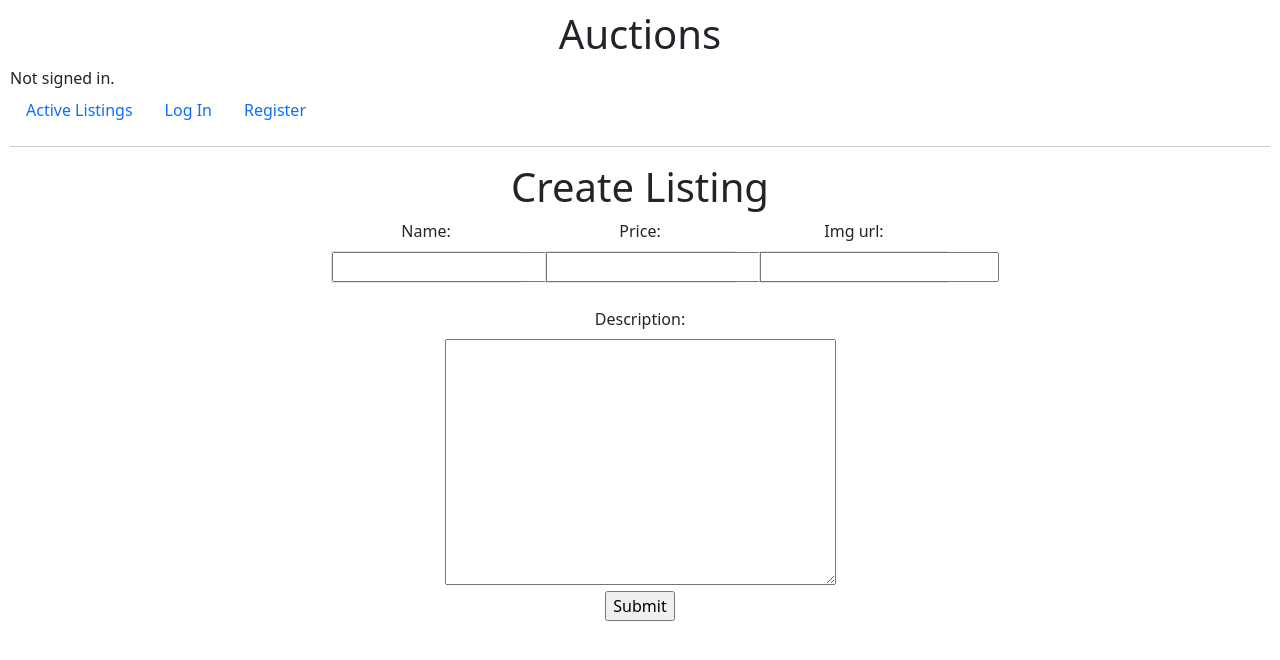
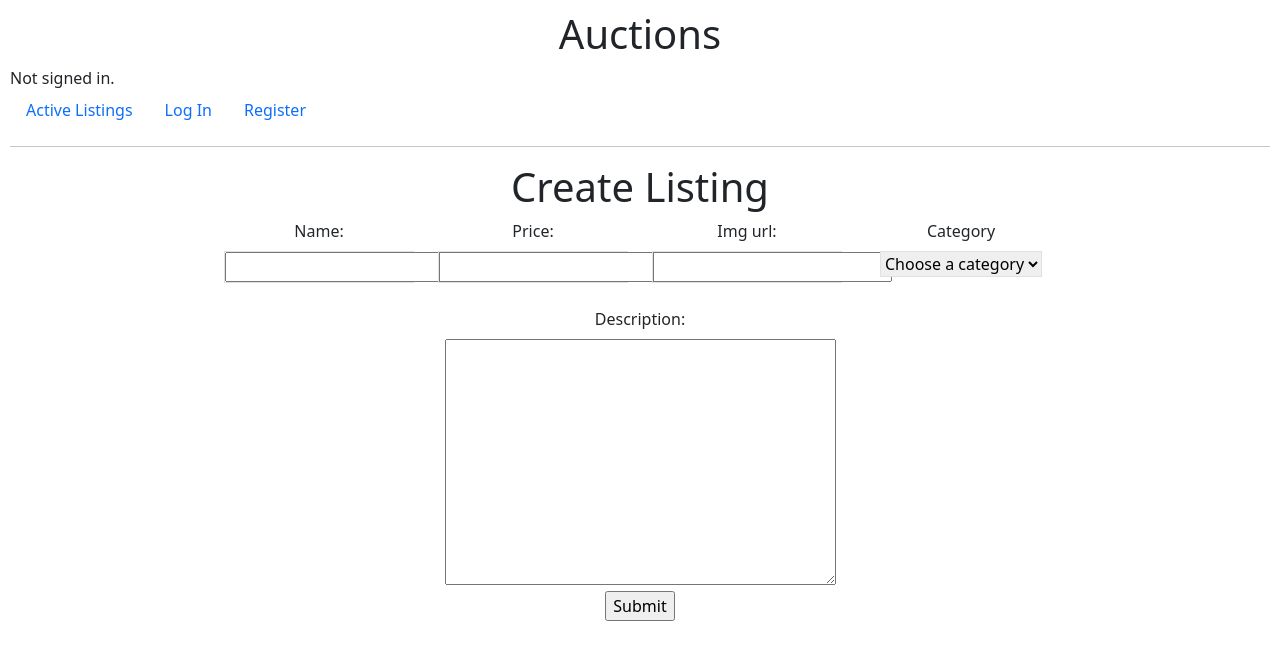
Before and after one commit to minprog-platforms/project-commerce-django-Merto143, a Django app: page /create in a window 1280 px wide. Shown: the top 660 px of the page. Run offline with Django 3.2, Linux system fonts and the light colour scheme; data that the repository does not hold is empty.

Commit message:
Categorie functie toegevoegd. Nu kan je bij het aanmaken van een listing je item een categorie geven. Daarnaast kun je op de listingpagina een categorie selecteren

```diff
--- a/auctions/admin.py
+++ b/auctions/admin.py
@@ -1,8 +1,9 @@
 from django.contrib import admin
-from .models import User, Auction_item, Bid, Comment
+from .models import User, Auction_item, Bid, Comment, Category
 
 # Register your models here.
 admin.site.register(User)
 admin.site.register(Auction_item)
 admin.site.register(Bid)
 admin.site.register(Comment)
+admin.site.register(Category)
--- a/auctions/models.py
+++ b/auctions/models.py
@@ -1,6 +1,12 @@
 from django.contrib.auth.models import AbstractUser
 from django.db import models
 
+
+CATEGORIES = [
+    ('Fashion', 'Fashion'),
+    ('Furniture', 'Furniture'),
+    ('Other', 'Other')
+]
 
 class User(AbstractUser):
 
@@ -26,10 +32,17 @@ class Auction_item(models.Model):
 class Bid(models.Model):
     bidder = models.ForeignKey(User, on_delete=models.CASCADE, blank=True, null=True, related_name="Bidder")
     item = models.ManyToManyField(Auction_item, related_name="Bid_item")
-    bid_price = models.DecimalField(max_digits=12, decimal_places=2)
+    bid_price = models.DecimalField(max_digits=12, null=True, decimal_places=2)
 
 
 class Comment(models.Model):
     comment_input = models.TextField(max_length=250)
     commenter = models.ForeignKey(User, on_delete=models.CASCADE, blank=True, null=True, related_name="Commenter")
     item = models.ManyToManyField(Auction_item, related_name="Comment")
+
+class Category(models.Model):
+    category = models.CharField(max_length = 50, choices = CATEGORIES)
+    category_item = models.ManyToManyField(Auction_item, related_name="Cat_item")
+
+    def __str__(self):
+        return f"{self.category}"
--- a/auctions/static/auctions/styles.css
+++ b/auctions/static/auctions/styles.css
@@ -22,7 +22,7 @@ body {
   display: inline-block;
   border-style: solid;
   border-width: 2px;
-  height: 500px;
+  height: 490px;
   width: 250px;
   text-align: center;
   overflow: hidden;
@@ -54,3 +54,13 @@ body {
   font-size: 15px;
   text-align: center;
 }
+
+.HeaderLine_Header {
+  display: inline-block;
+}
+
+.HeaderLine_Cat {
+  display: inline;
+  text-align: right;
+  padding-left: 50px;
+}
--- a/auctions/templates/auctions/create_listing.html
+++ b/auctions/templates/auctions/create_listing.html
@@ -34,6 +34,16 @@
         </div>
       </div>
 
+      <div class="col-2">
+        <label class="form-label"> Category </label>
+        <br>
+        <select class ="border" name="Category">
+          <option value="0" > Choose a category </option>
+          {% for category in categories %}
+          <option value="{{category.id}}">{{category}}</option>
+          {% endfor %}
+        </select>
+      </div>
     </div>
     <br>
     <div class="row justify-content-center">
--- a/auctions/templates/auctions/listing.html
+++ b/auctions/templates/auctions/listing.html
@@ -67,7 +67,9 @@
         <br>
 
         {% csrf_token %}
-        {{ bid_form }}
+        <label class="form-label"> Place your comment: </label>
+        <br>
+        {{ bid_form.bid_price }}
         <input type="submit" name="Submit" value="Submit">
         </form>
         {% if messages %}
--- a/auctions/views.py
+++ b/auctions/views.py
@@ -7,7 +7,7 @@ from django import forms
 from django.contrib.auth.decorators import login_required
 from django.contrib import messages
 
-from .models import User, Auction_item, Bid, Comment
+from .models import User, Auction_item, Bid, Comment, Category
 
 
 class ListingForm(forms.ModelForm):
@@ -31,9 +31,16 @@ class CommentForm(forms.ModelForm):
 
 def index(request):
     update_higest_bids()
+    categories = Category.objects.all()
+    list_items = Auction_item.objects.all()
+
+    if request.method == "POST":
+        Cat = request.POST["Category"]
+        if Cat != "0":
+            list_items = Auction_item.objects.filter(Cat_item = Cat)
 
     return render(request, "auctions/index.html", {
-        "items": Auction_item.objects.all()})
+        "items": list_items, "categories": categories})
 
 def listing(request, item_id):
     item = Auction_item.objects.get(pk = item_id)
@@ -105,6 +112,7 @@ def listing(request, item_id):
 
 def create_listing(request):
     form = ListingForm()
+    Categories = Category.objects.all()
 
     if request.method == "POST":
         form = ListingForm(request.POST)
@@ -115,6 +123,7 @@ def create_listing(request):
             Img_url = request.POST["Img_url"]
             description = request.POST["description"]
             owner = request.user
+            category = request.POST["Category"]
             new_listing = Auction_item(
                 item=item_name,
                 price=price,
@@ -123,13 +132,14 @@ def create_listing(request):
                 owner=owner
             )
             new_listing.save()
-
+            if category != "0":
+                new_listing.Cat_item.add(category)
             return HttpResponseRedirect(reverse("listing", kwargs={'item_id': new_listing.id}))
 
         else:
             return HttpResponse("Niet gelukt")
 
-    return render(request, "auctions/create_listing.html", {'form':form})
+    return render(request, "auctions/create_listing.html", {'form':form, 'categories': Categories})
 
 @login_required
 def my_watchlist(request):
```
Also changed, not shown: auctions/templates/auctions/index.html (+34 -0 lines), auctions/migrations/0016_alter_bid_bid_price.py (added), auctions/migrations/0017_alter_bid_bid_price.py (added), auctions/migrations/0018_category.py (added), auctions/migrations/0019_category_items.py (added), auctions/migrations/0020_alter_category_items.py (added), auctions/migrations/0021_remove_category_items.py (added), auctions/migrations/0022_category_category_item.py (added).
